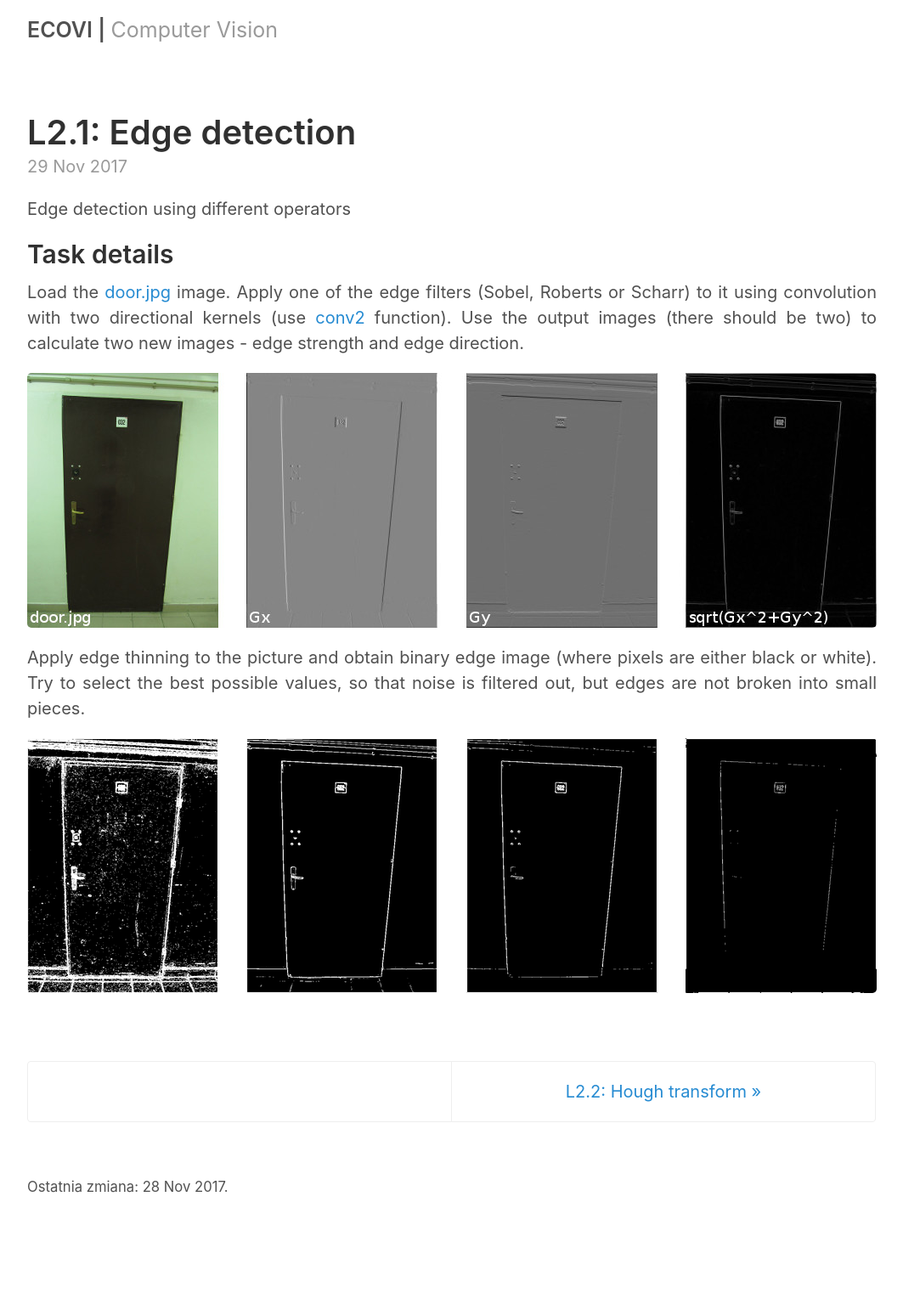
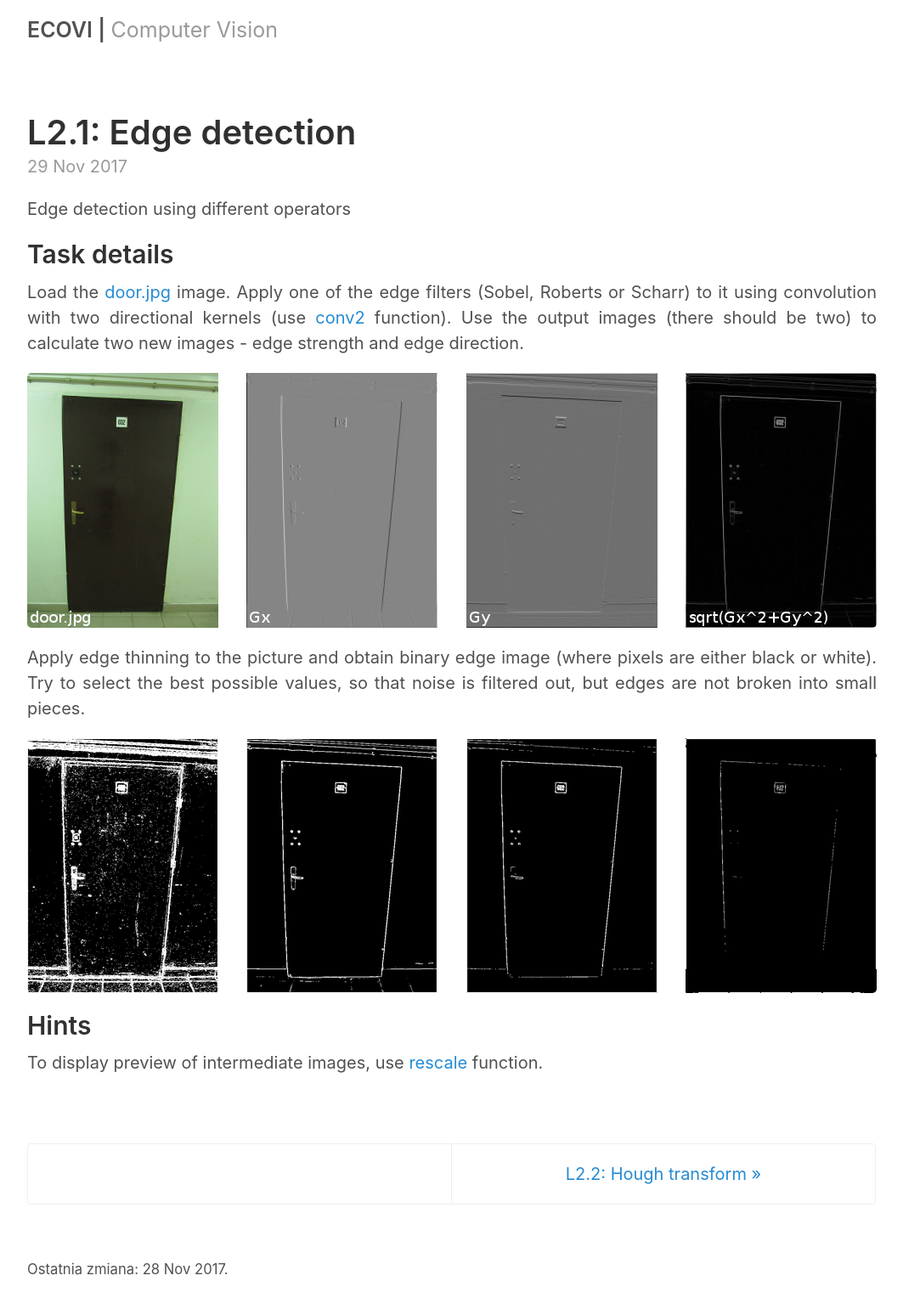
Before and after one commit to maciek-slon/ecovi, a Jekyll site: the page built from _posts/2017-11-29-T1-edge.md, in a window 1280 px wide. Shown: the whole page at 85% size, without its empty margins (108-1171 px from the left). Built offline with Jekyll 4.4.1, drawn with Linux system fonts in a browser that asks for light colours; before the commit the page ends 1451 px from its top, so only the background shows below that.

Commit message:
Add hints

```diff
--- a/_posts/2017-11-29-T1-edge.md
+++ b/_posts/2017-11-29-T1-edge.md
@@ -18,3 +18,7 @@ Use the output images (there should be two) to calculate two new images - edge s
 Apply edge thinning to the picture and obtain binary edge image (where pixels are either black or white). Try to select the best possible values, so that noise is filtered out, but edges are not broken into small pieces.
 
 ![]({{site.baseurl}}/public/l2/edge.png)
+
+## Hints
+
+To display preview of intermediate images, use [rescale](https://www.mathworks.com/help/matlab/ref/rescale.html) function.
```
